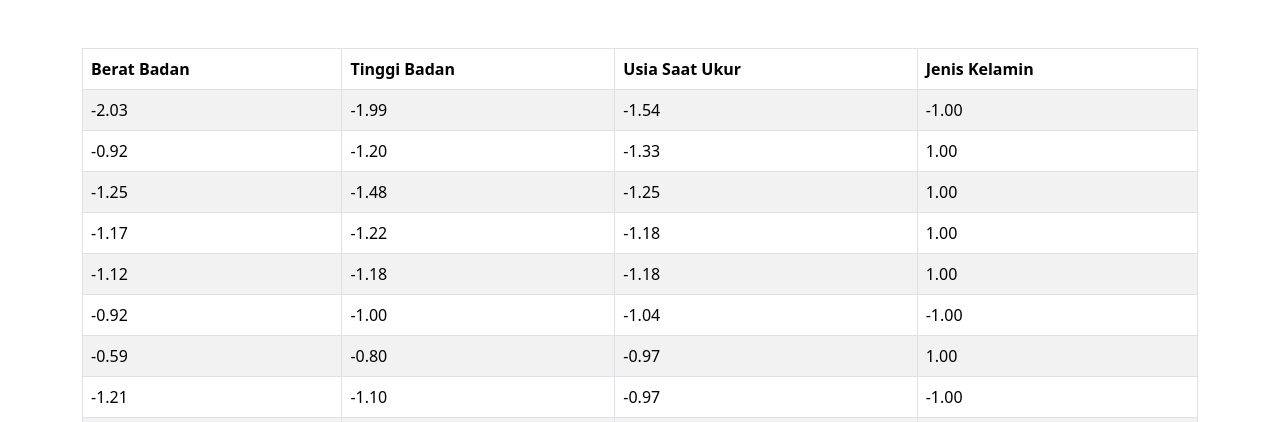
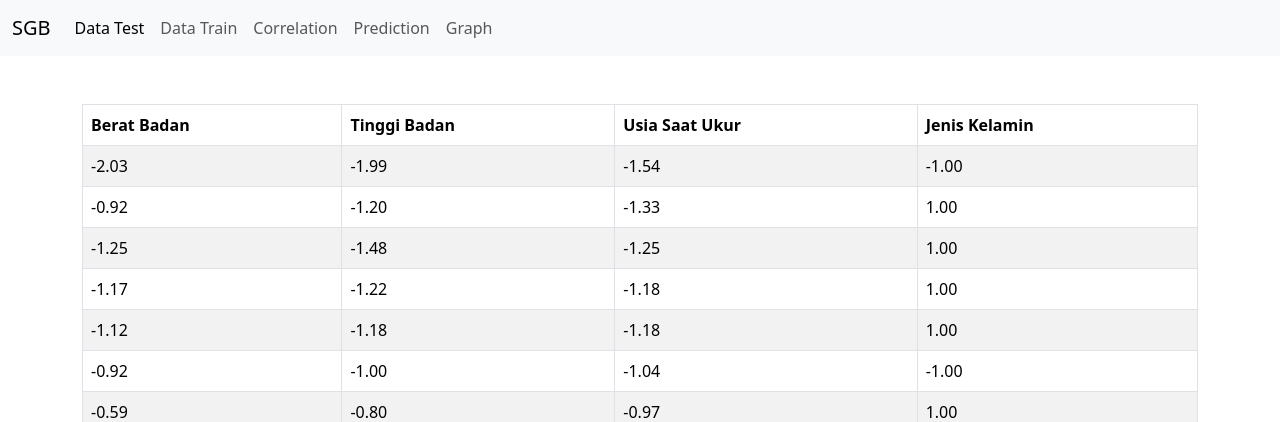
Before and after one commit to yudamualim/infant_nutrition_status, a Django app: page / in a window 1280 px wide. Shown: the top 422 px of the page. Run offline with Django 5.2, Linux system fonts and the light colour scheme; some libraries are stand-ins or nearby versions.

Commit message:
feat: nav.html - as navigation bar

```diff
--- a/napp/templates/base.html
+++ b/napp/templates/base.html
@@ -14,6 +14,7 @@
     <script src="{% static 'js/chart.min.js' %}"></script>
   </head>
   <body>
+    {% include 'nav.html' %}
     {% block content %}
       {% comment %} Child template will be inject content here {% endcomment %}
     {% endblock %}
--- /dev/null
+++ b/napp/templates/nav.html
@@ -0,0 +1,17 @@
+<nav class="navbar navbar-expand-lg bg-body-tertiary">
+  <div class="container-fluid">
+    <a class="navbar-brand" href="#">SGB</a>
+    <button class="navbar-toggler" type="button" data-bs-toggle="collapse" data-bs-target="#navbarNavAltMarkup" aria-controls="navbarNavAltMarkup" aria-expanded="false" aria-label="Toggle navigation">
+      <span class="navbar-toggler-icon"></span>
+    </button>
+    <div class="collapse navbar-collapse" id="navbarNavAltMarkup">
+      <div class="navbar-nav">
+        <a class="nav-link active" href="/">Data Test</a>
+        <a class="nav-link" href="/data-train">Data Train</a>
+        <a class="nav-link" href="/correlation">Correlation</a>
+        <a class="nav-link" href="/predict">Prediction</a>
+        <a class="nav-link" href="/graph">Graph</a>
+      </div>
+    </div>
+  </div>
+</nav>
```
